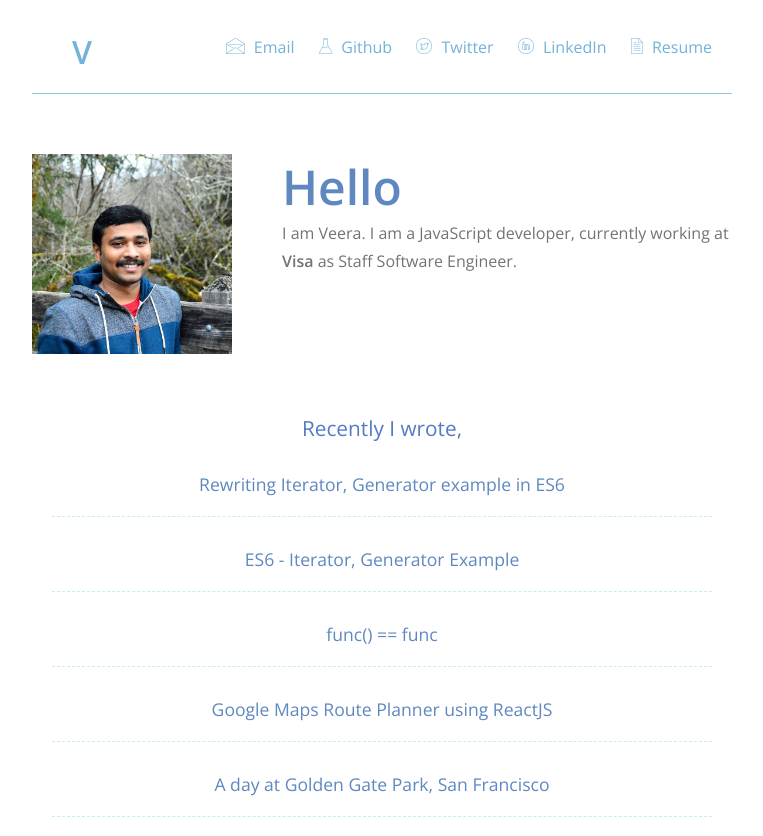
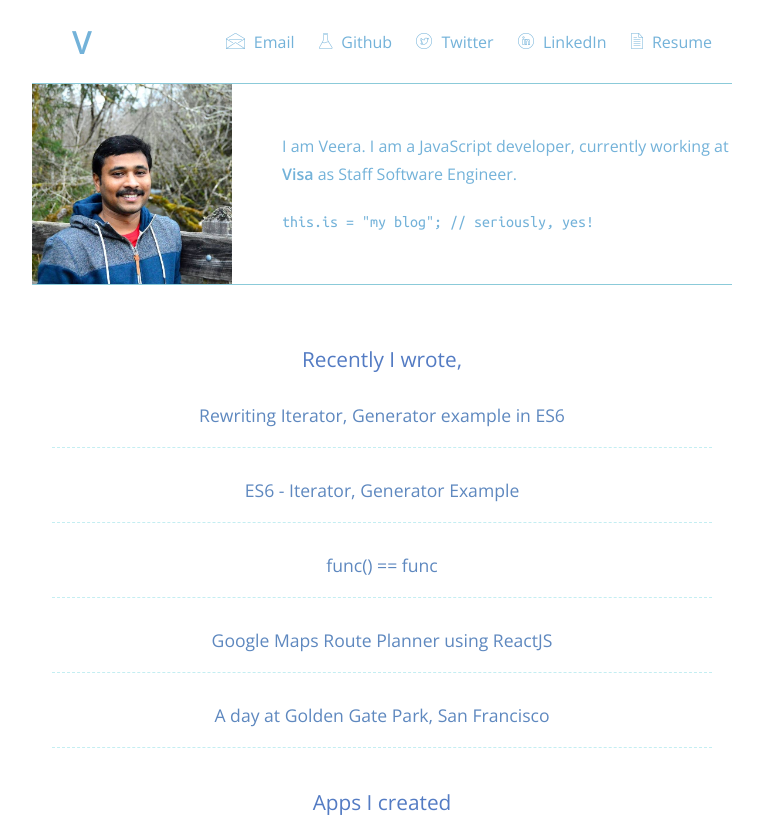
Before and after one commit to canwe/blog, a Jekyll site: the page built from index.html, in a window 1280 px wide. Shown: the top 836 px of the page, without its empty margins (258-1021 px from the left). Built offline with Jekyll 4.4.1, drawn with Linux system fonts in a browser that asks for light colours; some web fonts are replaced; some of the changed text lies outside the part shown; grey boxes are pictures that could not be loaded.

Commit message:
Overhaul font page and author content.

```diff
--- a/_includes/author.html
+++ b/_includes/author.html
@@ -1,7 +1,11 @@
 <div class='author group'>
-    <h3 class="title">Hello</h3>
     <img class="photo" src="/blog/img/v8-veera.jpg"/>
-    <p>I am Veera. I am a JavaScript developer, currently working at <strong>Visa</strong> as Staff Software
-        Engineer.
-    </p>
+    <div class="intro">
+        <p>I am Veera. I am a JavaScript developer, currently working at <strong>Visa</strong> as Staff Software
+            Engineer.
+        </p>
+        <p>
+            <code>this.is = "my blog"; // seriously, yes!</code>
+        </p>
+    </div>
 </div>
--- a/_sass/v8/_base.scss
+++ b/_sass/v8/_base.scss
@@ -62,6 +62,7 @@ a {
 
   .name {
     float: left;
+    margin-top: 0;
     margin-left: 2 * $pad;
     font-size: 2rem;
     font-weight: 600;
@@ -137,20 +138,21 @@ a {
   position: relative;
   text-align: center;
 
-  .title {
-    font-size: 3rem;
-    font-weight: 600;
-  }
-
   .photo {
     width: 50%;
     border-radius: 50%;
     margin: 2 * $pad;
   }
 
-  p {
-    color: $dark-grey;
+  .intro {
+    color: $blue;
     line-height: 1.75rem;
+
+    code {
+      font-family: "Ubuntu Mono";
+      padding-top: 2 * $pad;
+      display: block;
+    }
   }
 }
 
@@ -211,23 +213,16 @@ a {
   img {
     width: 50%;
     margin: 0 auto;
-    border-radius: $pad $pad 0 0;
-    border: 2px solid $dark-grey;
-    border-bottom: none;
-  }
-
-  &.games img {
-    border-bottom: 2px solid $dark-grey;
+    border: 1px solid $light-grey;
   }
 
   p {
     margin-top: -7px;
-    background-color: $lighter-grey;
-    border-top: 2px solid $dark-grey;
     color: $darker-grey;
     padding: 2 * $pad;
     font-size: 1rem;
     font-weight: 300;
+    display: none;
   }
 }
 
--- a/_sass/v8/_responsive.scss
+++ b/_sass/v8/_responsive.scss
@@ -19,10 +19,10 @@
   .author {
     position: relative;
     height: 200px;
-    margin-top: 6 * $pad;
     margin-bottom: 6 * $pad;
     text-align: left;
     padding-left: 250px;
+    border-bottom: 1px solid $light-blue;
 
     .photo {
       border-radius: 0;
@@ -33,5 +33,11 @@
       height: 200px;
       width: auto;
     }
+
+    .intro {
+      position: absolute;
+      top: 50%;
+      transform: translateY(-50%);
+    }
   }
 }
```
